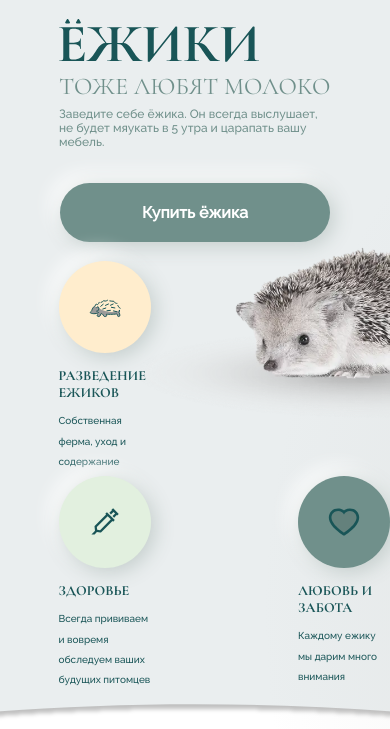
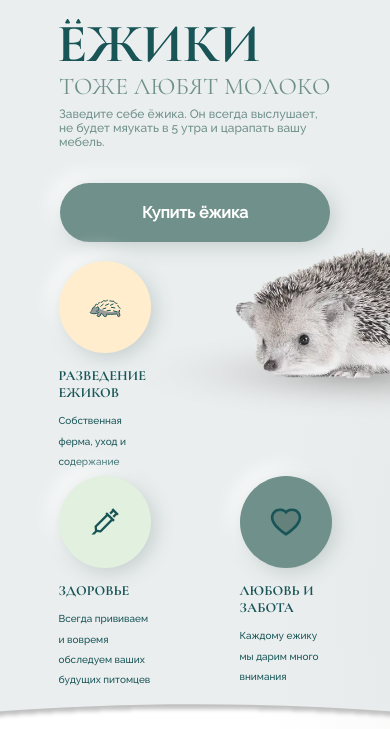
Before and after one commit to potatbut/hedgehod-landing, a website with bundled scripts: page src/index.html in a window 390 px wide. Shown: the part 102-831 px from the top of the page. Built offline with nearby package versions, Linux system fonts and the light colour scheme; files whose address does not match are found by name.

Commit message:
Content section

```diff
--- a/src/style/content.scss
+++ b/src/style/content.scss
@@ -135,8 +135,8 @@
       font-size: 0.75rem;
     }
     &__section {
-      grid-template-columns: repeat(2, 92px);
-      column-gap: 40%;
+      grid-template-columns: repeat(3, 92px);
+      column-gap: 20%;
       padding: 5% 0 5% 15%;
     }
     .column {
@@ -168,7 +168,8 @@
 @media (max-width: 480px) {
   .content {
     &__section {
-      column-gap: 15%;
+      grid-template-columns: repeat(2, 92px);
+      padding: 5% 15% 5% 15%;
     }
     &__image_right {
       width: 250px;
```
